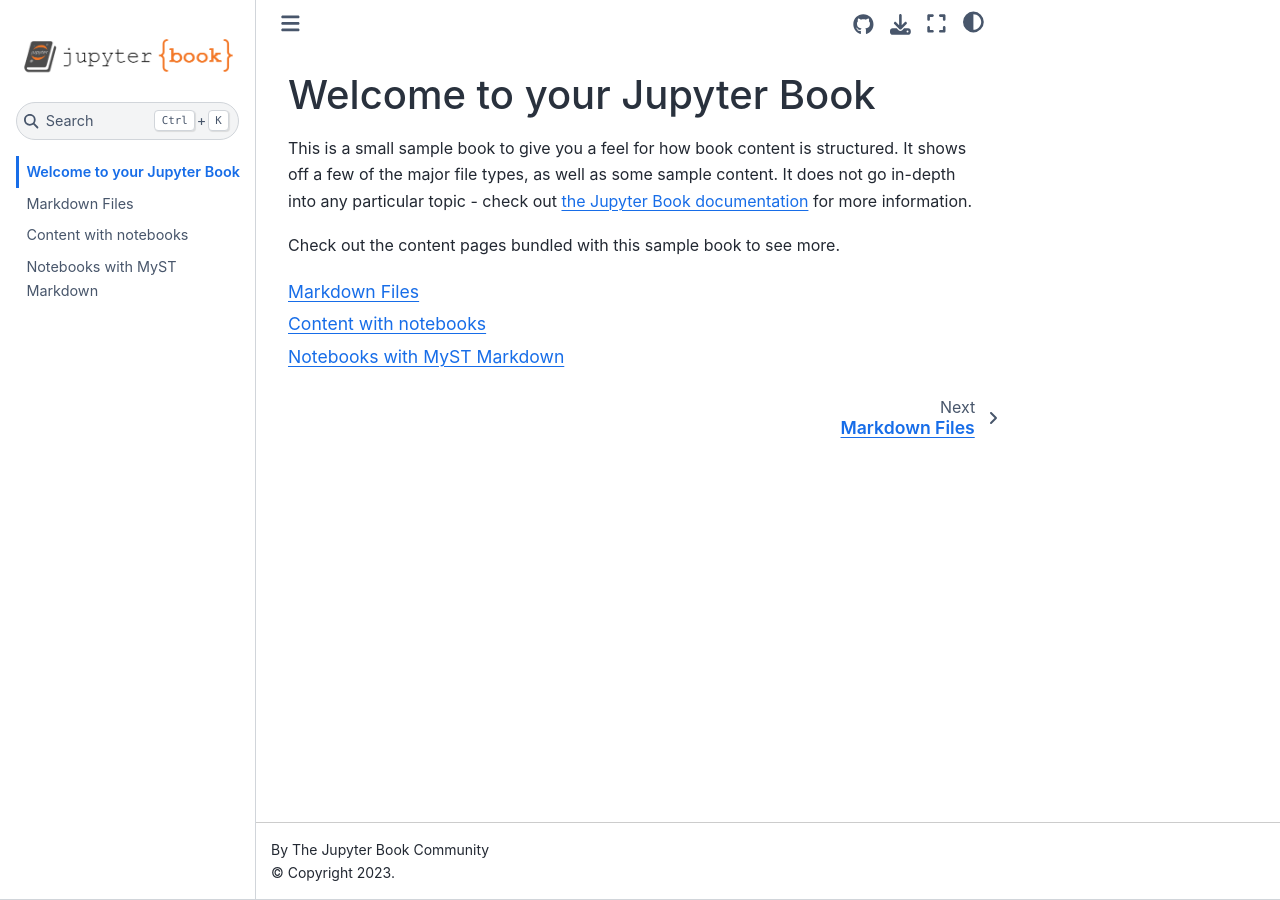
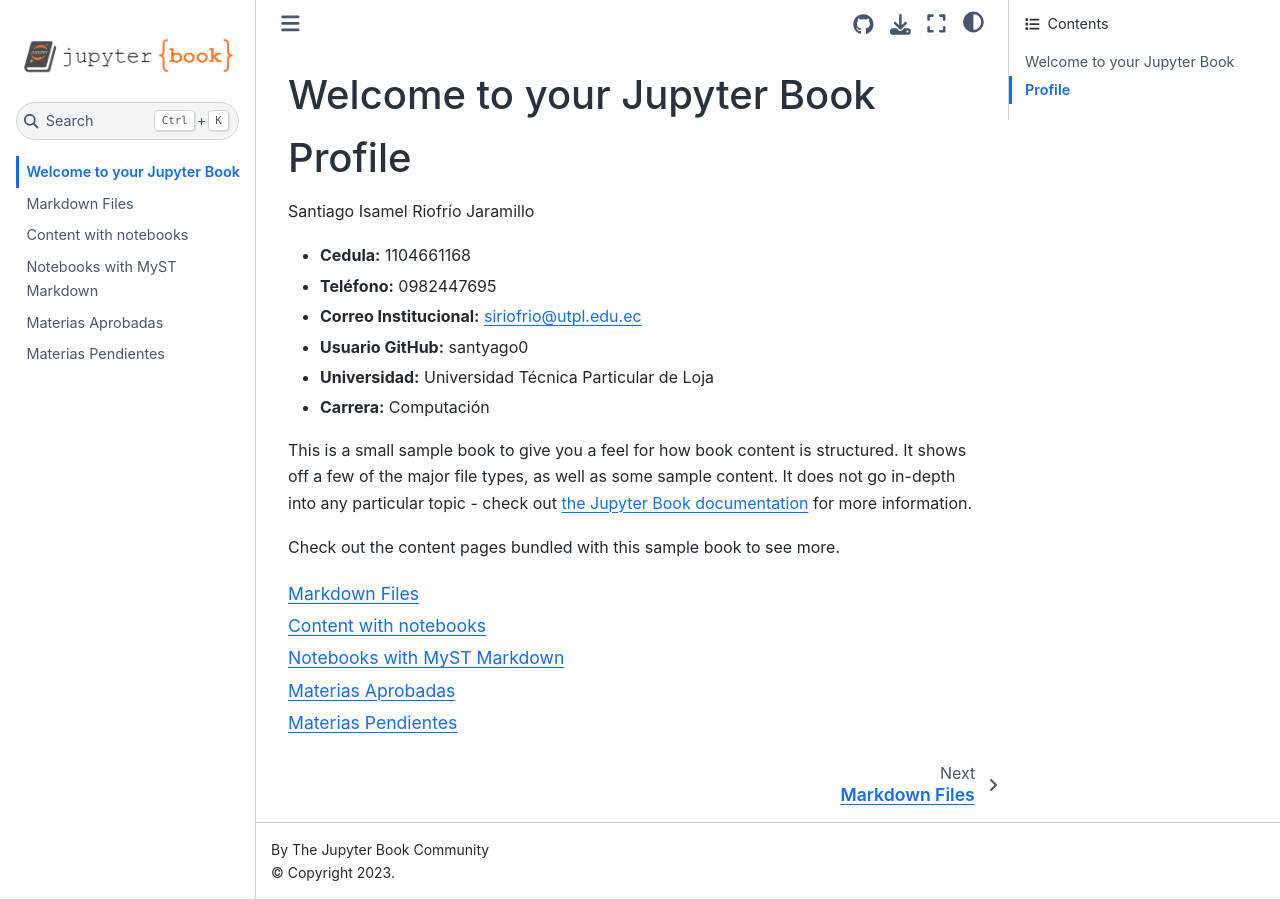
Before and after one commit to santyago0/plataformas_web, a Jupyter Book: the page built from intro.md, in a window 1280 px wide. Built offline with Jupyter Book 1.0.4 settings and Sphinx 7.4.7 and the Sphinx Book theme 1.1.4, drawn with Linux system fonts in a browser that asks for light colours.

Commit message:
editando jupyter-book

```diff
--- a/_toc.yml
+++ b/_toc.yml
@@ -7,3 +7,5 @@
 - file: markdown
 - file: notebooks
 - file: markdown-notebooks
+- file: materias-aprobadas
+- file: materias-pendientes
--- a/intro.md
+++ b/intro.md
@@ -1,4 +1,15 @@
 # Welcome to your Jupyter Book
+
+# Profile
+
+Santiago Isamel Riofrío Jaramillo
+
+- **Cedula:** 1104661168
+- **Teléfono:** 0982447695
+- **Correo Institucional:** siriofrio@utpl.edu.ec
+- **Usuario GitHub:** santyago0
+- **Universidad:** Universidad Técnica Particular de Loja
+- **Carrera:** Computación
 
 This is a small sample book to give you a feel for how book content is
 structured.
```
Also changed, not shown: materias-aprobadas.md (added, +41 -0 lines), materias-pendientes.md (added, +36 -0 lines).
